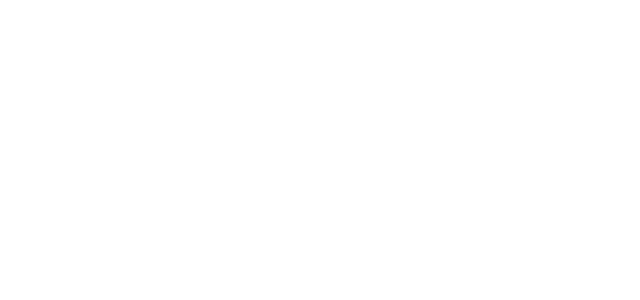
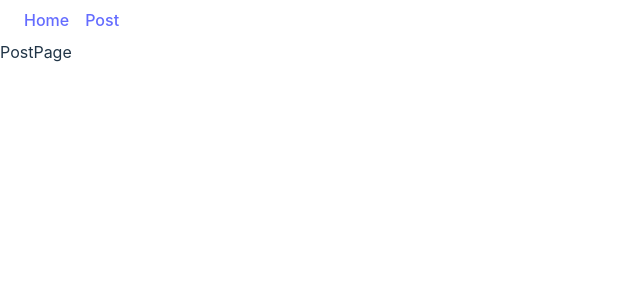
Before and after one commit to Jinyoung2000/my-portfolio-web, a React (Vite) app: page /posts in a window 1280 px wide. Before the commit this address had no page. Shown: the top 300 px of the page, without its empty margins (0-640 px from the left). Built offline with nearby package versions, Linux system fonts and the light colour scheme.

Commit message:
feat: PostPage kickoff

```diff
--- a/src/layouts/MainLayout/components/AppBar.tsx
+++ b/src/layouts/MainLayout/components/AppBar.tsx
@@ -2,10 +2,9 @@ import { Link } from 'react-router-dom'
 
 const AppBar = () => {
 	return (
-		<header className="px-6 py-2 flex justify-between">
-			<Link css={{ cursor: 'pointer' }} to="">
-				Home
-			</Link>
+		<header className="px-6 py-2 flex gap-x-4">
+			<Link to="">Home</Link>
+			<Link to="/posts">Post</Link>
 		</header>
 	)
 }
--- /dev/null
+++ b/src/pages/PostPage/index.tsx
@@ -0,0 +1,5 @@
+const PostPage = () => {
+	return <div>PostPage</div>
+}
+
+export default PostPage
--- a/src/routes/MainRoutes.tsx
+++ b/src/routes/MainRoutes.tsx
@@ -2,12 +2,14 @@ import { Route, Routes } from 'react-router-dom'
 
 import MainLayout from 'layouts/MainLayout'
 import HomePage from 'pages/HomePage'
+import PostPage from 'pages/PostPage'
 
 const MainRoutes = () => {
 	return (
 		<Routes>
 			<Route element={<MainLayout />}>
 				<Route path="/" element={<HomePage />} />
+				<Route path="/posts" element={<PostPage />} />
 			</Route>
 		</Routes>
 	)
```
